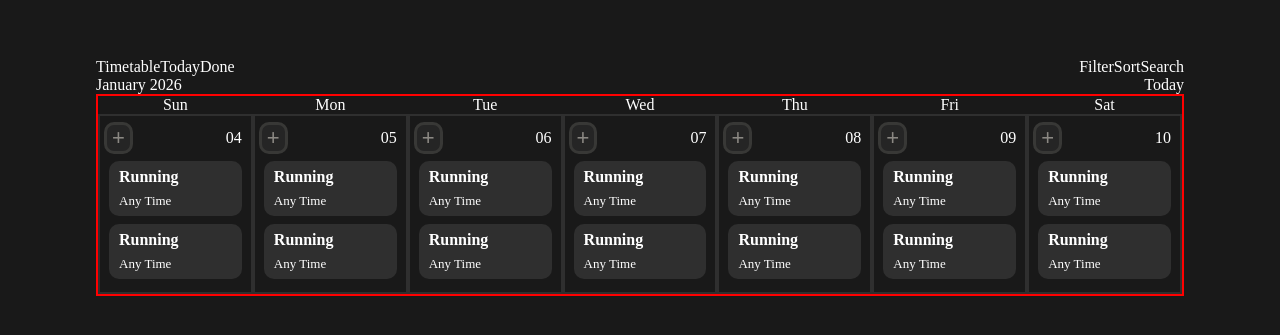
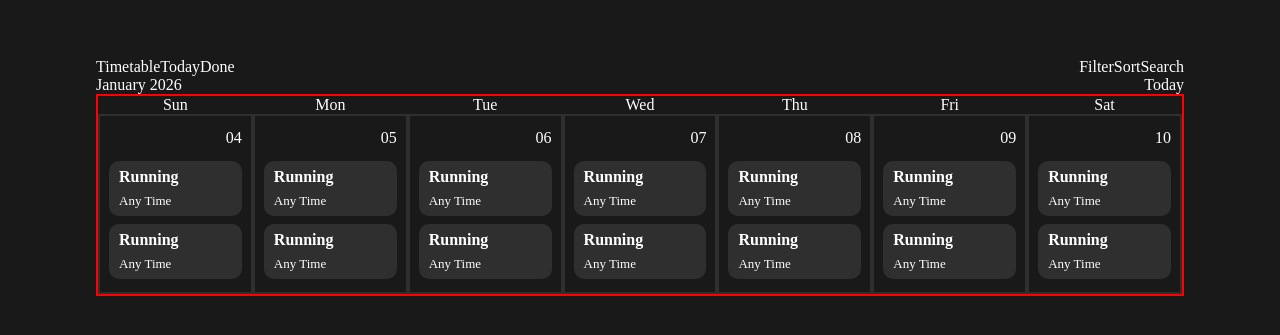
Before and after one commit to luisfelip2005/WeekBlueprint, a React (Create React App) app: page / in a window 1280 px wide. Shown: the part 223-558 px from the top of the page. Built offline with nearby package versions, Linux system fonts and the light colour scheme.

Commit message:
showing the task add button

```diff
--- a/src/pages/Main/Main.jsx
+++ b/src/pages/Main/Main.jsx
@@ -3,6 +3,7 @@ import './main.css';
 
 export default function Main() {
   const [week, setWeek] = useState([])
+  const [indexHovered, setIndexHovered] = useState(null)
 
   useEffect(() => {
     const today = new Date()
@@ -54,11 +55,11 @@ export default function Main() {
             <div className="calendar">
               {week.map((date, index) => {
                 return (
-                  <div className="div-date">
+                  <div key={index} onMouseEnter={() => setIndexHovered(index)} onMouseLeave={() => setIndexHovered(null)} className="div-date">
                     <span className='week-day'>{date.dayOfWeek}</span>
                     <div className="div-content">
                       <span className='div-content-header'>
-                        <button>+</button>
+                        {indexHovered == index ? <button>+</button> : <button className='fake-button'>+</button>}
                         <span>{date.day}</span>
                       </span>
                       <div className='div-task'>
--- a/src/pages/Main/main.css
+++ b/src/pages/Main/main.css
@@ -75,6 +75,16 @@ body {
     margin-left: -5px;
 }
 
+.div-content-header .fake-button {
+    background-color: transparent;
+    color: transparent;
+    border: 3px solid transparent;
+    border-radius: 10px;
+    font-size: 22px;
+    padding: 0px 5px;
+    margin-left: -5px;
+}
+
 .div-task {
     background-color: #2F2F2F;
     border-radius: 10px;
```
